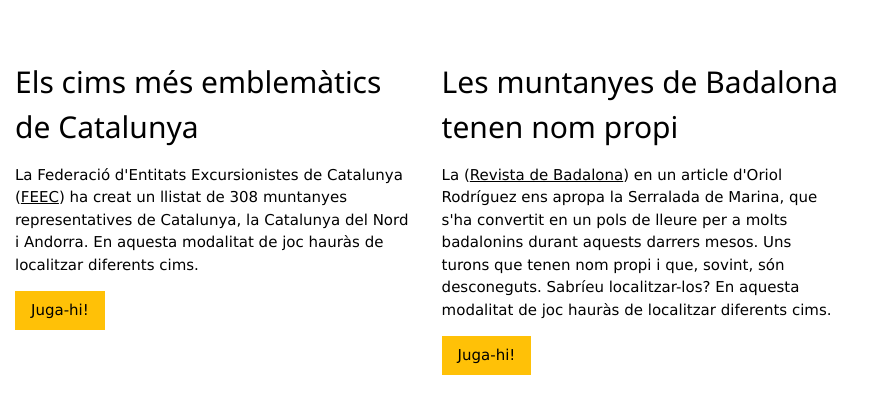
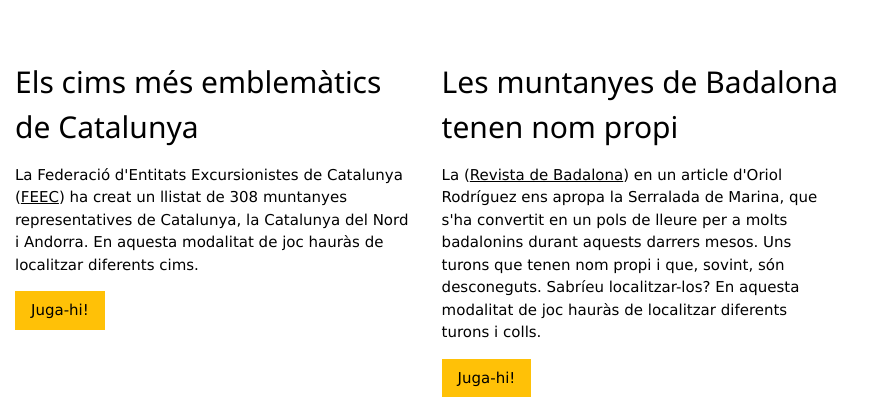
Before and after one commit to ecasellas/geo-locs, a Flask app: page / in a window 1280 px wide. Shown: the part 491-903 px from the top of the page, without its empty margins (0-884 px from the left). Before the commit the page ends 866 px from the top, so only its background shows below. Run offline with Flask 2, Linux system fonts and the light colour scheme.

Commit message:
Changes bdn description

```diff
--- a/templates/home.html
+++ b/templates/home.html
@@ -53,7 +53,7 @@
       <p>La (<a
         href="https://revistadebadalona.cat/les-muntanyes-de-badalona-tenen-nom-propi/">Revista de Badalona</a>) en un article d'Oriol Rodríguez ens apropa la Serralada de Marina, que s'ha convertit en un pols de lleure per a molts badalonins durant aquests darrers mesos.
         Uns turons que tenen nom propi i que, sovint, són desconeguts. Sabríeu localitzar-los?
-        En aquesta modalitat de joc hauràs de localitzar diferents cims.
+        En aquesta modalitat de joc hauràs de localitzar diferents turons i colls.
     </p>
       <a id="btnBdnPeaks" href="bdn-peaks" class="w3-button w3-amber">Juga-hi!</a>
     </div>
```
